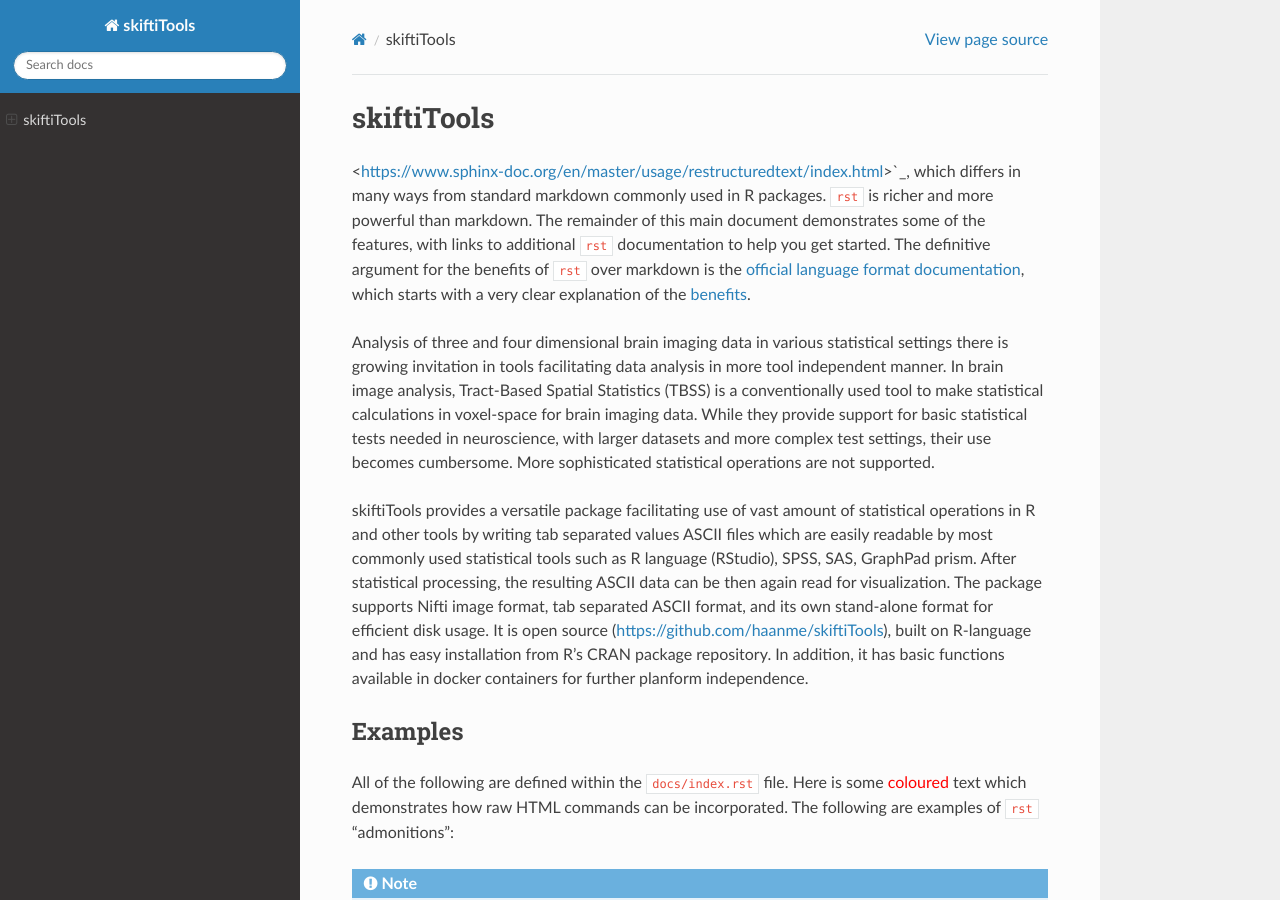
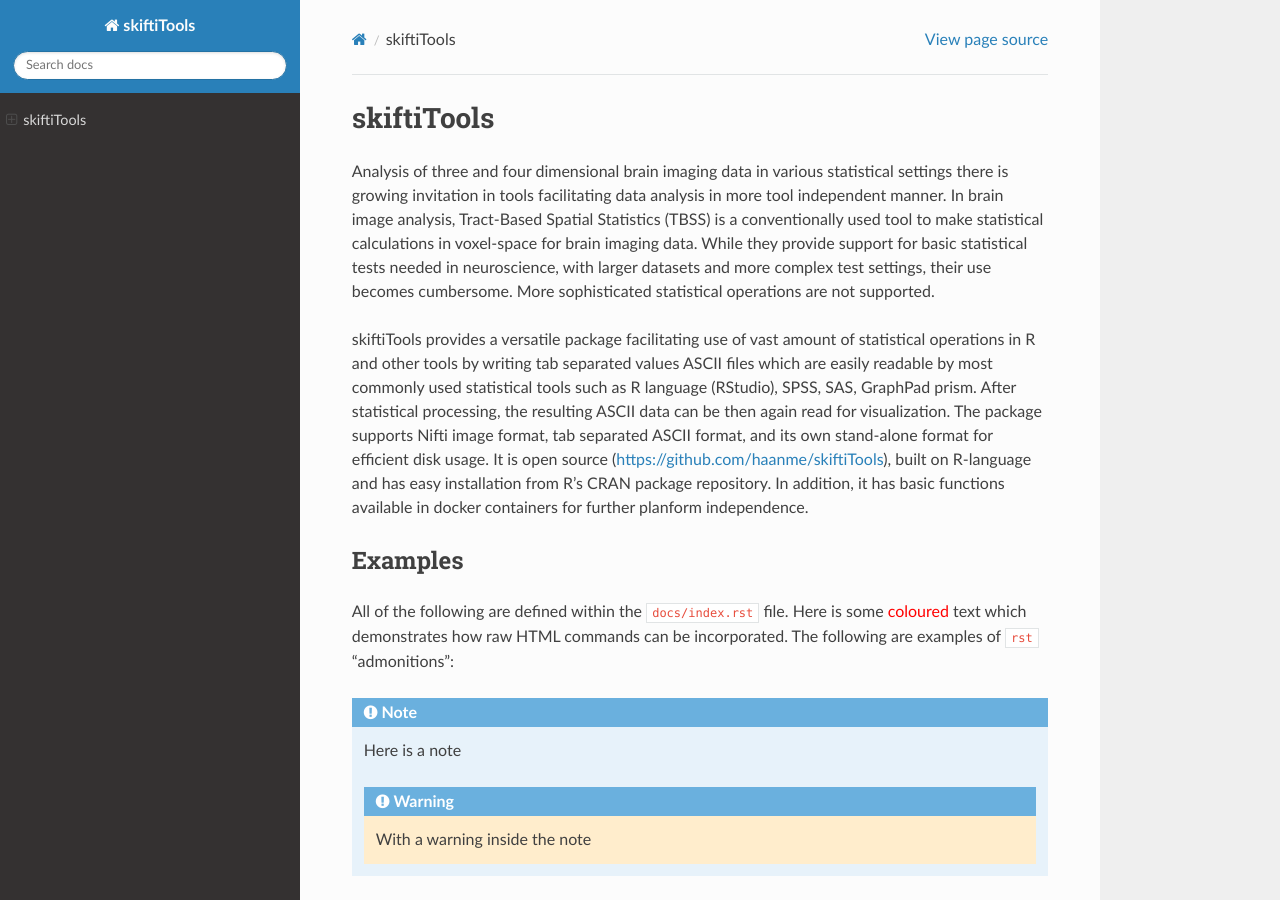
Before and after one commit to haanme/skiftiTools, a Sphinx documentation site: the page built from docs/index.rst, in a window 1280 px wide and 900 px high. Built offline with Sphinx 7.4.7 and the Read the Docs theme 2.0.0, drawn with Linux system fonts in a browser that asks for light colours.

Commit message:
Update index.rst

```diff
--- a/docs/index.rst
+++ b/docs/index.rst
@@ -12,15 +12,6 @@
 .. role:: red
 
 .. This main document is in `'reStructuredText' ("rst") format
-<https://www.sphinx-doc.org/en/master/usage/restructuredtext/index.html>`_,
-which differs in many ways from standard markdown commonly used in R packages.
-``rst`` is richer and more powerful than markdown. The remainder of this main
-document demonstrates some of the features, with links to additional ``rst``
-documentation to help you get started. The definitive argument for the benefits
-of ``rst`` over markdown is the `official language format documentation
-<https://www.python.org/dev/peps/pep-0287/>`_, which starts with a very clear
-explanation of the `benefits
-<https://www.python.org/dev/peps/pep-0287/#benefits>`_.
 
 Analysis of three and four dimensional brain imaging data in various statistical settings there is growing invitation in tools facilitating data analysis in more tool independent manner. In brain image analysis, Tract-Based Spatial Statistics (TBSS) is a conventionally used tool to make statistical calculations in voxel-space for brain imaging data. While they provide support for basic statistical tests needed in neuroscience, with larger datasets and more complex test settings, their use becomes cumbersome. More sophisticated statistical operations are not supported.
 
```
